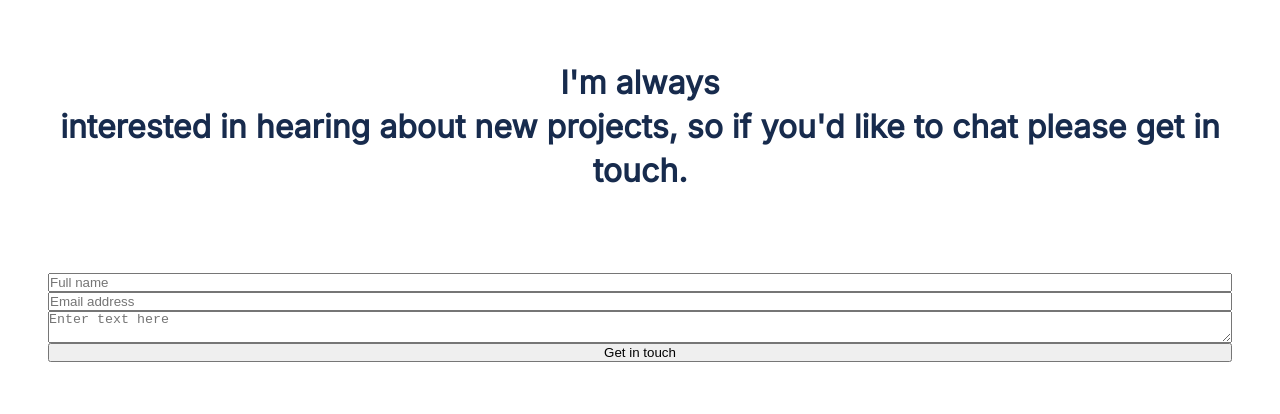
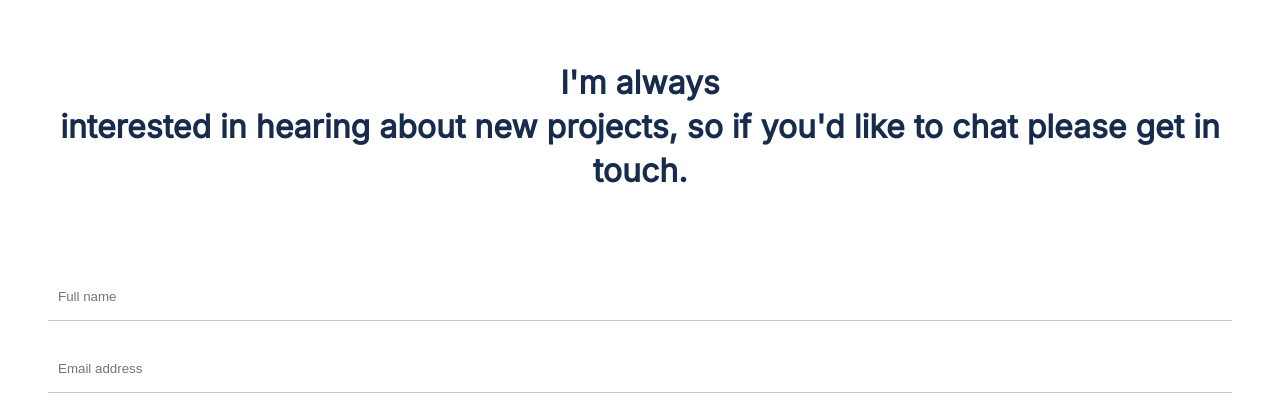
Before and after one commit to Ofarouq310/Microverse_Portfolio, a website: page Index.html in a window 1280 px wide. Shown: the part 6543-6957 px from the top of the page. Drawn offline with Linux system fonts and the light colour scheme.

Commit message:
Add style to contact form

```diff
--- a/Styles.css
+++ b/Styles.css
@@ -375,6 +375,45 @@ body {
   justify-content: center;
 }
 
+.input {
+  margin-bottom: 24px;
+  height: 48px;
+  text-align: left;
+  padding-left: 10px;
+  border: none;
+  border-bottom: 0.5px solid rgba(128, 128, 128, 0.438);
+}
+
+#form textarea {
+  padding-top: 10px;
+  background-color: #fbf8f7;
+  border: none;
+  height: 114px;
+}
+
+.contact_me_button {
+  background-color: #ff6b00;
+  color: white;
+  height: 48px;
+  gap: 10;
+  align-self: center;
+  padding: 12px 12px 12px 12px;
+  font-family: 'Inter', sans-serif;
+  font-style: normal;
+  font-weight: 700;
+  font-size: 17px;
+  line-height: 24px;
+  border: none;
+  letter-spacing: 0.03em;
+}
+
+#line_break {
+  background-color: #dfe1e6;
+  width: 375px;
+  margin-bottom: 15px;
+  align-self: center;
+}
+
 /* Footer Section */
 
 #footer {
```
